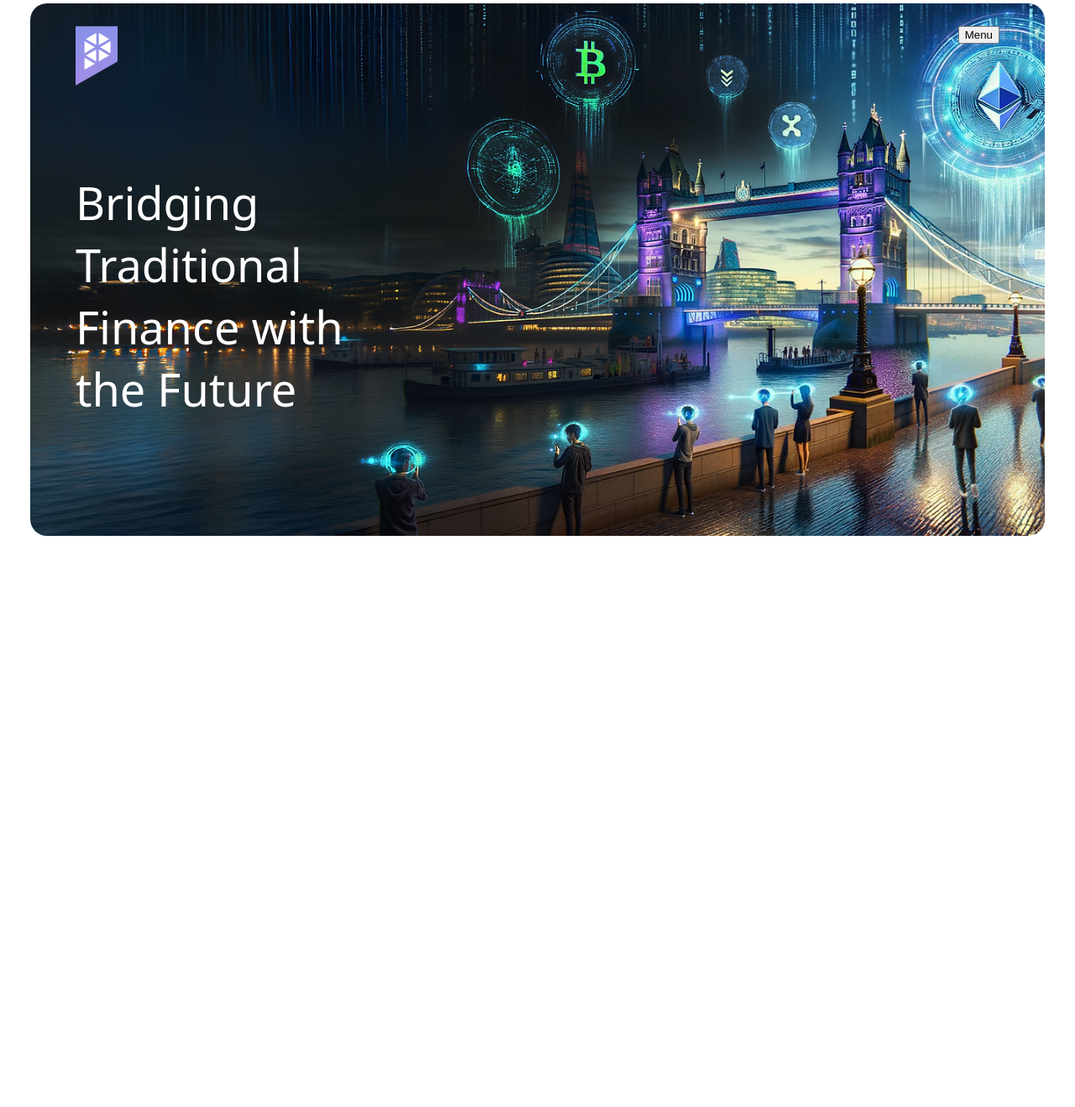
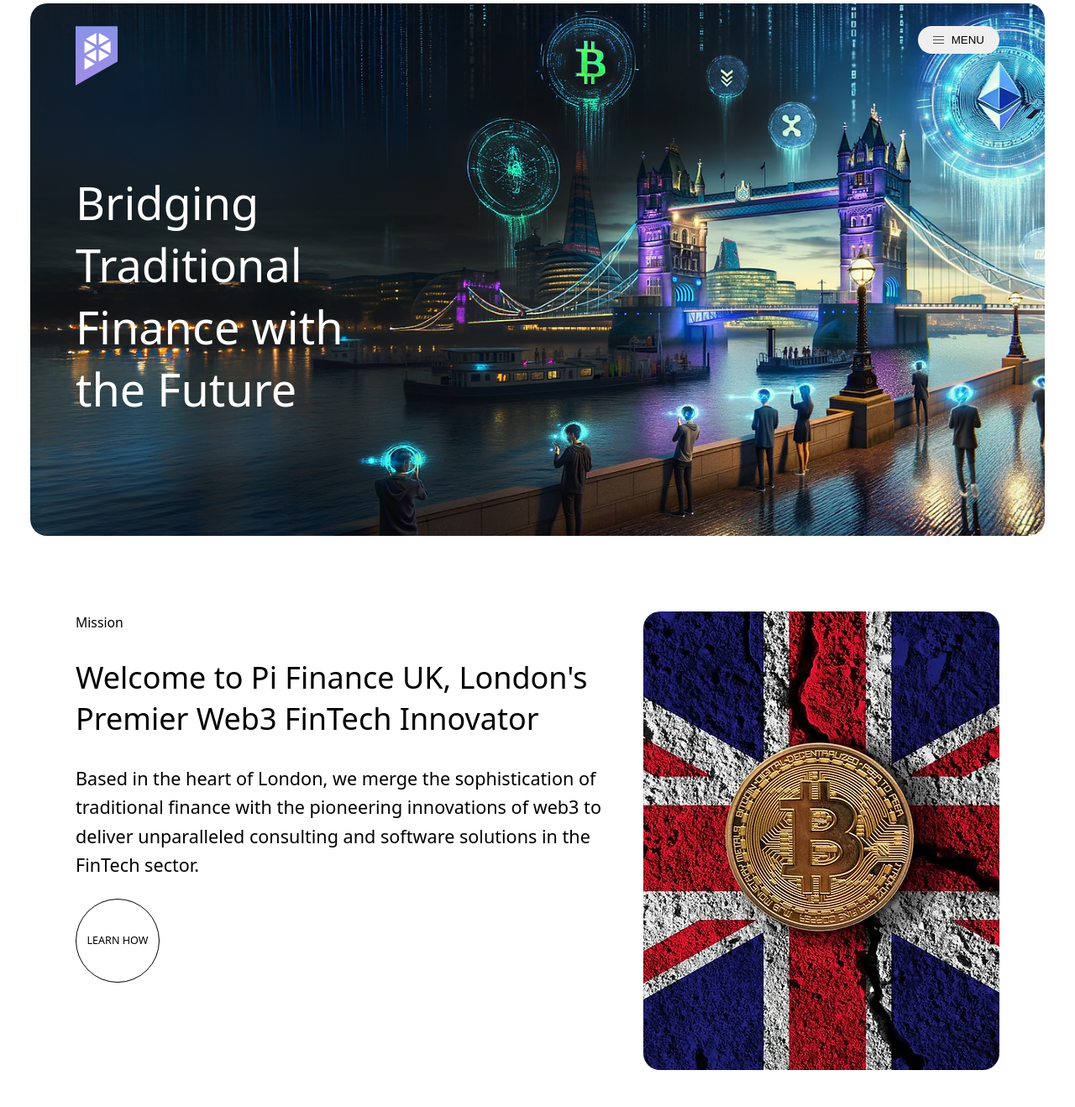
Before and after one commit to Pi-Finance-UK-LTD/website, an Astro site: page / in a window 1280 px wide. Shown: the part 32-1350 px from the top of the page at 84% size. Before the commit the page ends 800 px from the top, so only its background shows below. Built offline with nearby package versions, Linux system fonts and the light colour scheme; Astro itself is replaced by a stand-in of ours.

Commit message:
header + state + section button

```diff
--- a/package.json
+++ b/package.json
@@ -10,6 +10,7 @@
     "astro": "astro"
   },
   "dependencies": {
-    "astro": "^3.4.4"
+    "astro": "^3.4.4",
+    "nanostores": "^0.9.4"
   }
 }
--- a/src/components/Card.astro
+++ b/src/components/Card.astro
@@ -1,19 +1,21 @@
 ---
 interface Props {
   href?: string
-  backgroundImageUrl?: string
+  bgImageUrl?: string
+  bgColor?: string
   invertColor?: boolean
   class?: string
 }
 
 const {
   href,
-  backgroundImageUrl,
+  bgImageUrl,
+  bgColor,
   invertColor,
   class: className,
   ...rest
 } = Astro.props
-const bgImage = backgroundImageUrl ? `url(${backgroundImageUrl})` : 'none'
+const bgImage = bgImageUrl ? `url(${bgImageUrl})` : 'none'
 const color = invertColor ? '#fff' : '#000'
 ---
 
@@ -29,9 +31,9 @@ const color = invertColor ? '#fff' : '#000'
   }
 </div>
 
-<style define:vars={{ bgImage, color }}>
+<style define:vars={{ bgImage, color, bgColor }}>
   .card {
-    background-color: #fdd;
+    background-color: var(--bgColor, #fff);
     border-radius: 20px;
     background-image: var(--bgImage);
     background-repeat: no-repeat;
--- a/src/components/Header.astro
+++ b/src/components/Header.astro
@@ -1,13 +1,30 @@
 ---
-interface Props {}
-
 import logo from '../images/pifi-logo.svg'
 import { Image } from 'astro:assets'
 ---
 
 <header>
   <Image src={logo} alt="Pi Finance UK Logo" width={50} />
-  <button>Menu</button>
+  <button id="menu-button" class="menu-button">
+    <svg
+      preserveAspectRatio="xMidYMid meet"
+      data-bbox="44 64 112 72"
+      viewBox="44 64 112 72"
+      height="13"
+      width="13"
+      xmlns="http://www.w3.org/2000/svg"
+      data-type="shape"
+      role="img"
+      aria-label="Open site navigation"
+    >
+      <g>
+        <path d="M156 64v6H44v-6h112z"></path>
+        <path d="M156 97v6H44v-6h112z"></path>
+        <path d="M156 130v6H44v-6h112z"></path>
+      </g>
+    </svg>
+     MENU</button
+  >
 </header>
 
 <style>
@@ -16,4 +33,35 @@ import { Image } from 'astro:assets'
     justify-content: space-between;
     align-items: flex-start;
   }
+  header .menu-button {
+    background: none;
+    border: none;
+    border-radius: 20px;
+    padding: 0.5rem 1rem;
+    background-color: #efefef;
+    font-weight: 300;
+    cursor: pointer;
+    display: flex;
+    align-items: center;
+    transition: all 0.2s ease-in-out;
+
+    > svg {
+      margin-right: 0.5rem;
+    }
+
+    &:hover {
+      background-color: #ccc;
+    }
+  }
 </style>
+
+<script>
+  import { isMenuOpen } from '../store'
+
+  function openMenu() {
+    isMenuOpen.set(true)
+    console.log('open menu')
+  }
+
+  document.getElementById('menu-button')?.addEventListener('click', openMenu)
+</script>
--- /dev/null
+++ b/src/components/SectionButton.astro
@@ -0,0 +1,43 @@
+---
+interface Props {
+  href: string
+  invertColors?: boolean
+}
+const { href, invertColors } = Astro.props
+---
+
+<a class:list={['section-button', { inverted: invertColors }]} href={href}>
+  <slot />
+</a>
+
+<style>
+  .section-button {
+    border-radius: 50%;
+    padding: 0.5rem;
+    border: 1px solid #000;
+    display: flex;
+    justify-content: center;
+    align-items: center;
+    width: 100px;
+    height: 100px;
+    text-align: center;
+    font-size: 0.7rem;
+    text-transform: uppercase;
+    text-decoration: none;
+    transition: all 0.2s ease-in-out;
+
+    &:hover {
+      background-color: #000;
+      color: #fff;
+    }
+  }
+  .inverted {
+    color: #fff;
+    border-color: #fff;
+
+    &:hover {
+      background-color: #fff;
+      color: #000;
+    }
+  }
+</style>
--- a/src/layouts/Layout.astro
+++ b/src/layouts/Layout.astro
@@ -12,7 +12,7 @@ const { title } = Astro.props
     <meta charset="UTF-8" />
     <meta name="description" content="Astro description" />
     <meta name="viewport" content="width=device-width" />
-    <link rel="icon" type="image/svg+xml" href="/favicon.svg" />
+    <link rel="icon" type="image/svg+xml" href="/website/favicon.svg" />
     <meta name="generator" content={Astro.generator} />
     <title>{title}</title>
   </head>
@@ -31,6 +31,7 @@ const { title } = Astro.props
     margin: 0;
     padding: 0;
     font-size: 18px;
+    font-weight: 300;
     color: #000;
   }
   a {
@@ -55,4 +56,12 @@ const { title } = Astro.props
     font-weight: 400;
     font-size: 3rem;
   }
+  h2 {
+    font-weight: 400;
+    font-size: 2rem;
+  }
+  label {
+    font-size: 0.875rem;
+    font-weight: 200;
+  }
 </style>
--- a/src/pages/index.astro
+++ b/src/pages/index.astro
@@ -2,12 +2,16 @@
 import Layout from '../layouts/Layout.astro'
 import Card from '../components/Card.astro'
 import Header from '../components/Header.astro'
-import hero from '../images/pifi-hero.webp'
+import heroImg from '../images/pifi-hero.webp'
+import missionImg from '../images/gb-btc-flag.webp'
+import { Image } from 'astro:assets'
+import SectionButton from '../components/SectionButton.astro'
 ---
 
-<Layout title="Welcome to Astro.">
+<Layout title="Pi Finance UK">
   <main>
-    <Card class="hero-card" invertColor backgroundImageUrl={hero.src}>
+    <section>
+      <Card class="hero-card" invertColor bgImageUrl={heroImg.src}>
         <Header />
         <div class="hero">
           <h1 class="hero-heading">
@@ -15,6 +19,29 @@ import hero from '../images/pifi-hero.webp'
           </h1>
         </div>
       </Card>
+    </section>
+    <section>
+      <Card>
+        <div class="mission-card">
+          <div>
+            <label>Mission</label>
+            <h2>
+              Welcome to Pi Finance UK, London's Premier Web3 FinTech Innovator
+            </h2>
+            <p>
+              Based in the heart of London, we merge the sophistication of
+              traditional finance with the pioneering innovations of web3 to
+              deliver unparalleled consulting and software solutions in the
+              FinTech sector.
+            </p>
+            <SectionButton href="#">Learn How</SectionButton>
+          </div>
+          <div class="image">
+            <Image src={missionImg} alt="GB BTC Flag" />
+          </div>
+        </div>
+      </Card>
+    </section>
   </main>
 </Layout>
 
@@ -24,6 +51,12 @@ import hero from '../images/pifi-hero.webp'
     padding: 2rem;
     width: 100%;
     max-width: 100%;
+  }
+  section {
+    margin-bottom: 3rem;
+  }
+  .image > img {
+    border-radius: 20px;
   }
   .hero-card {
     padding-top: 1.5rem;
@@ -36,4 +69,17 @@ import hero from '../images/pifi-hero.webp'
   .hero-heading {
     width: 30%;
   }
+  .mission-card {
+    display: flex;
+    > div {
+      margin-right: 2rem;
+    }
+    > div:last-child {
+      margin-right: 0;
+    }
+  }
+  .mission-card p {
+    font-size: 1.2rem;
+    line-height: 1.6;
+  }
 </style>
--- /dev/null
+++ b/src/store.ts
@@ -0,0 +1,3 @@
+import {atom} from 'nanostores'
+
+export const isMenuOpen = atom(false)
```
Also changed, not shown: public/favicon.svg, src/images/gb-btc-flag.webp (added), 1 other file. Lines whose indentation alone changed are shown as unchanged.
